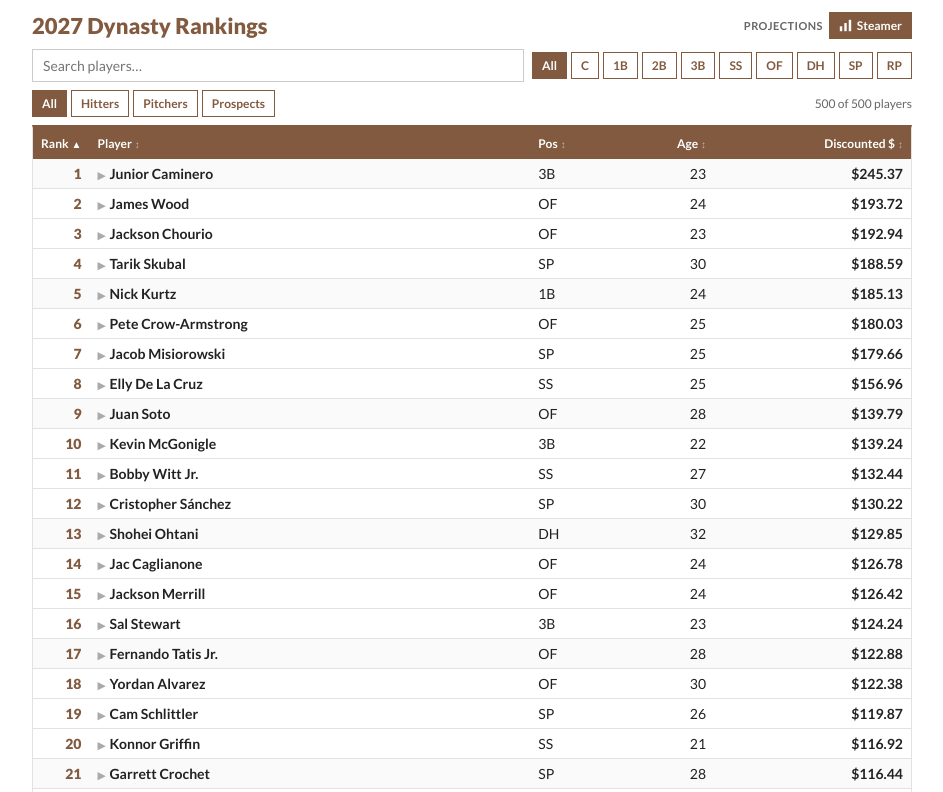
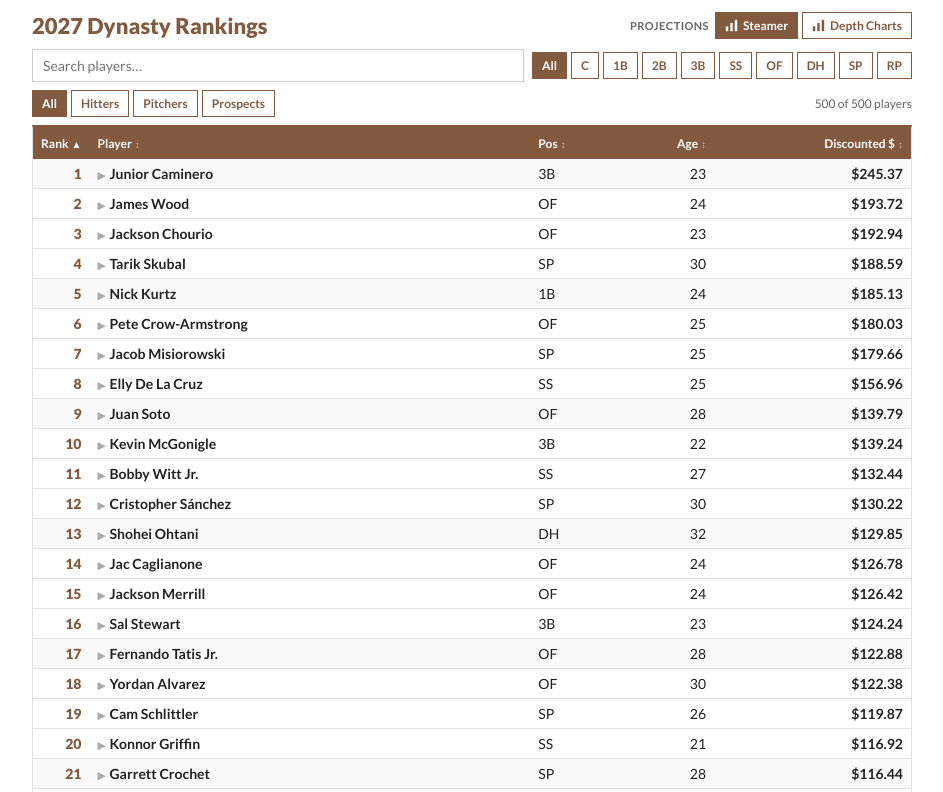
Before and after one commit to jon-vl/RotoGraphs_Dynasty, a plain HTML site: page index.html in a window 1280 px wide. Shown: the top 792 px of the page, without its empty margins (168-1111 px from the left). Drawn offline with Linux system fonts and the light colour scheme.

Commit message:
Update index.html

```diff
--- a/index.html
+++ b/index.html
@@ -146,8 +146,9 @@ const CONFIG = {
   // One entry per projection system — add more later, e.g.
   // { label: "ZiPS", file: "preseason_zips.csv" }
   projections: [
-    { label: "Steamer", file: "preseason_steamer.csv" }
-  ],
+  { label: "Steamer", file: "preseason_steamer.csv" },
+  { label: "Depth Charts",    file: "preseason_depthcharts.csv" }
+],
   title:    "2027 Dynasty Rankings",
   caption:  "Source: FanGraphs, Steamer · Jon Vander Lugt, RotoGraphs",
   tableHeight: 1180                          // px; iframe height ≈ this + ~170
```
